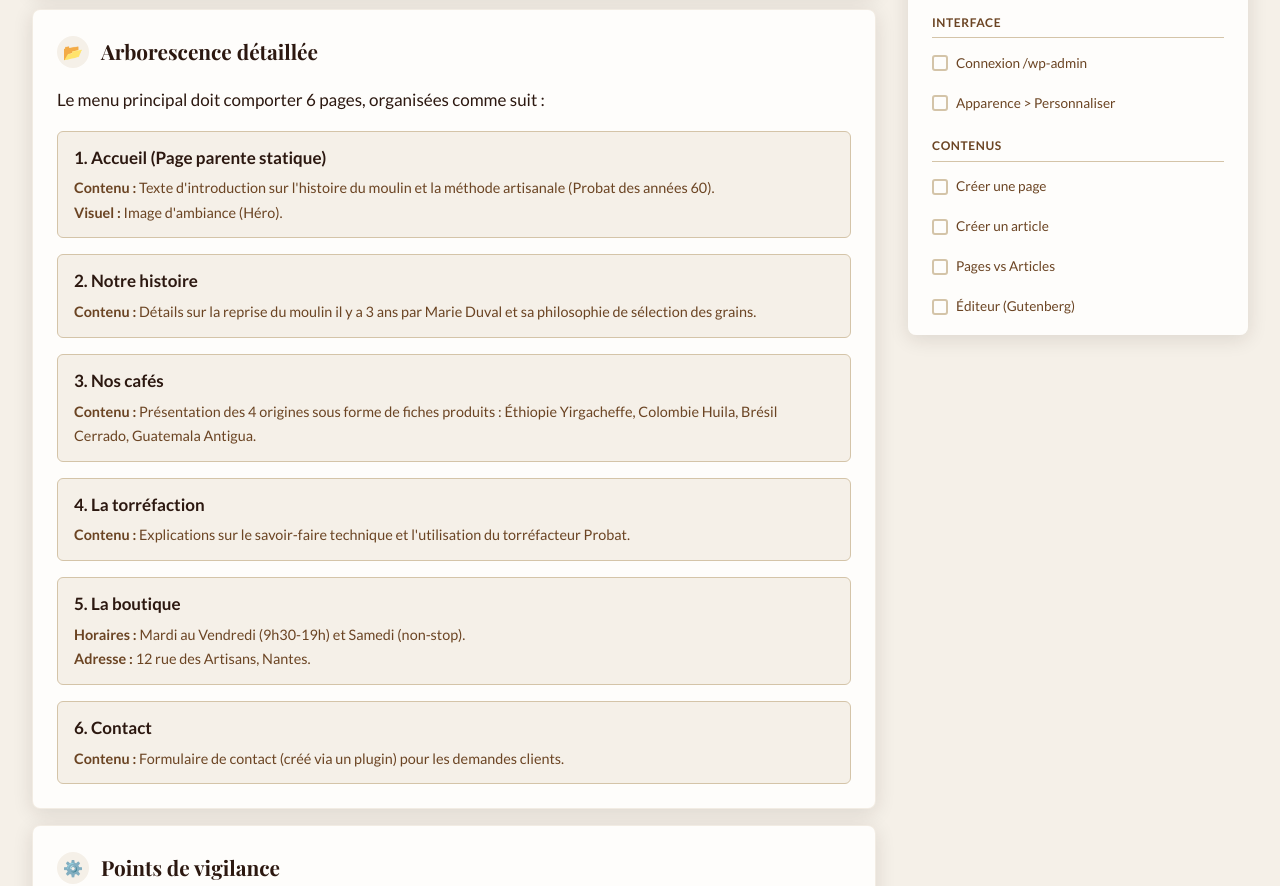
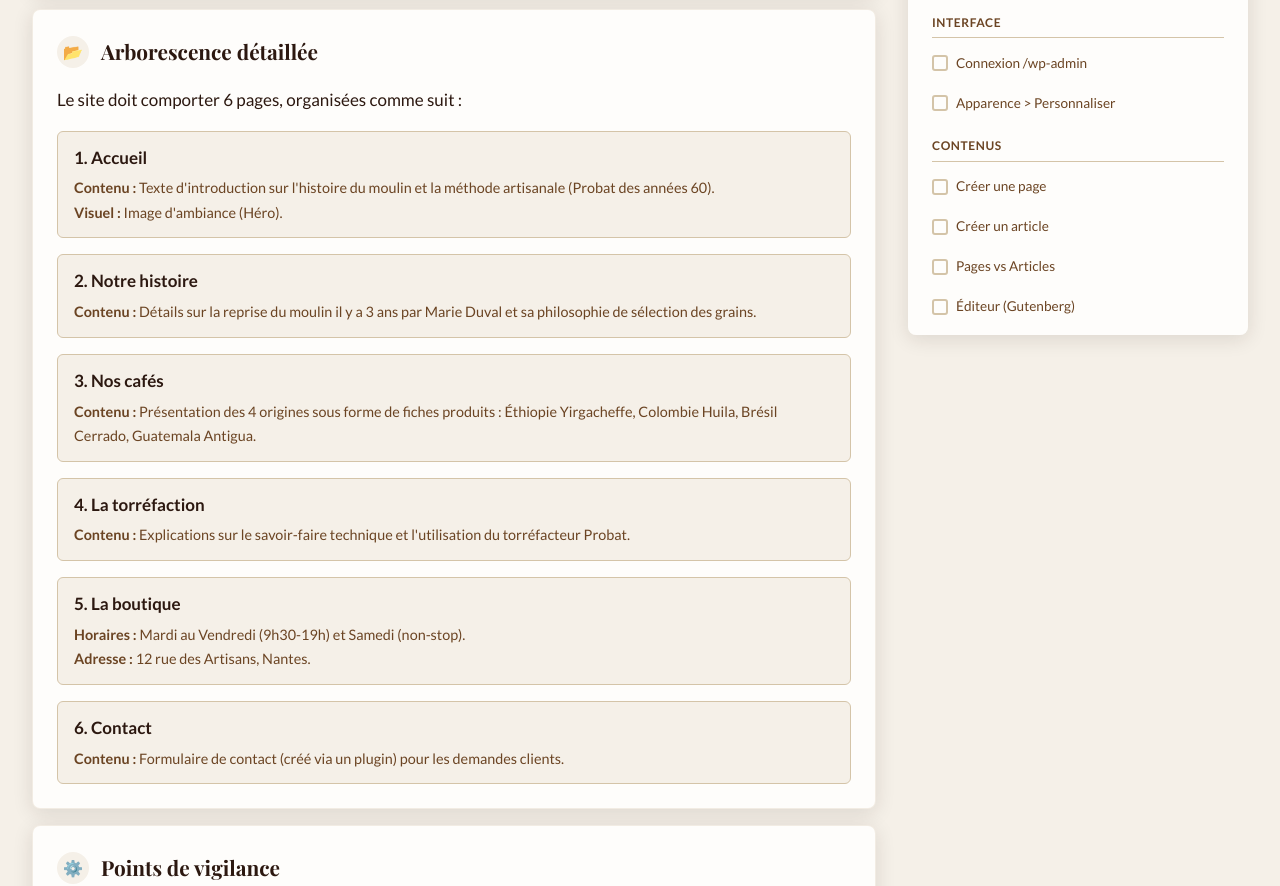
Before and after one commit to aldokuritsu/tp-wordpress, a plain HTML site: page index.html in a window 1280 px wide. Shown: the part 1263-2149 px from the top of the page. Drawn offline with nearby package versions, Linux system fonts and the light colour scheme.

Commit message:
Correction énoncé

```diff
--- a/index.html
+++ b/index.html
@@ -77,11 +77,11 @@
 
                 <div class="card">
                     <h3><span class="icon">📂</span> Arborescence détaillée</h3>
-                    <p>Le menu principal doit comporter 6 pages, organisées comme suit :</p>
+                    <p>Le site doit comporter 6 pages, organisées comme suit :</p>
                     <div class="task-list" style="margin-top: 1rem;">
                         <div class="info-item">
                             <div class="task-content">
-                                <div class="task-title">1. Accueil (Page parente statique)</div>
+                                <div class="task-title">1. Accueil</div>
                                 <div class="task-description" style="font-size: 0.9rem; color: var(--torrefaction);">
                                     <strong>Contenu :</strong> Texte d'introduction sur l'histoire du moulin et la
                                     méthode artisanale (Probat des années 60).<br>
```
